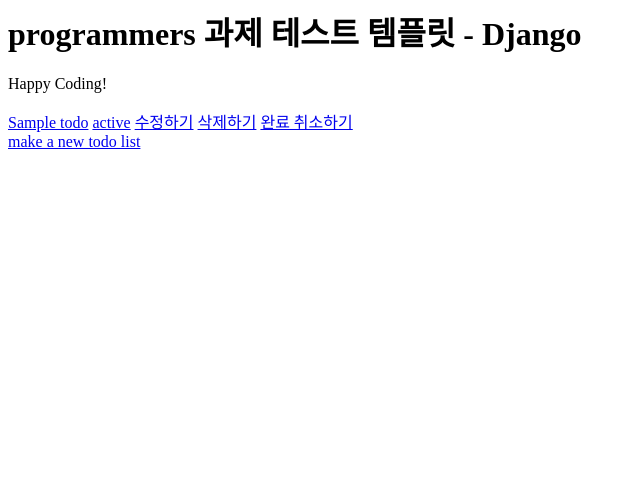
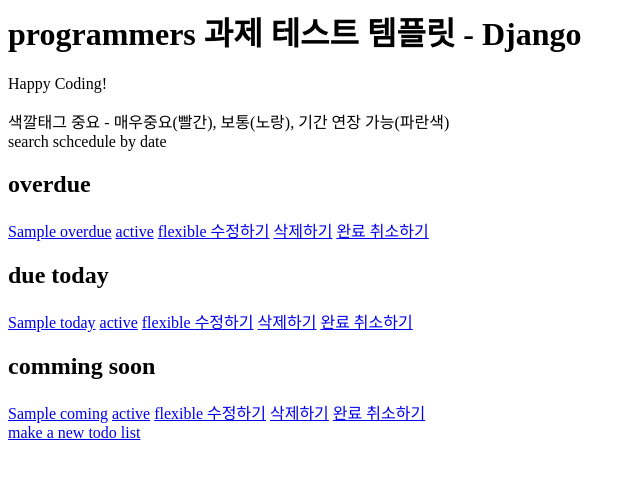
Before and after one commit to luvehayoung/repos, a Django app: template myapp/home/templates/index.html in a window 1280 px wide. Shown: the top 479 px of the page, without its empty margins (0-640 px from the left). Run offline with Django 3.2, Linux system fonts and the light colour scheme; the template is opened without the code that fills it: most values are stand-ins (such as "Sample title", 1, 10 or a date in 2020).

Commit message:
우선 순위 조정 기능과 마감기한 지난거 보여주는기능

```diff
--- a/myapp/home/templates/index.html
+++ b/myapp/home/templates/index.html
@@ -1,9 +1,79 @@
 <html>
     <h1>programmers 과제 테스트 템플릿 - Django</h1>
     <p>Happy Coding!</p>
-    {% for do in todos %}
+
+    <div>색깔태그 중요 - 매우중요(빨간), 보통(노랑), 기간 연장 가능(파란색) </div>
+
+    <div>
+      search schcedule by date
+
+    </div>
+
+    <div>
+      <h2>overdue</h2>
+      {% for do in overdue %}
+        <a href="{% url 'viewTodo' pk=do.pk %}">{{do.title}}</a>
+        <a href="{% url 'viewTodo' pk=do.pk %}">{{do.status}}</a>
+        <a href="{% url 'viewTodo' pk=do.pk %}">
+          {% if do.priority|stringformat:"s" == '1' %}
+            urgent
+          {% elif do.priority|stringformat:"s" == '2' %}
+            average
+          {% else %}
+            flexible
+          {% endif %}
+        </a>
+        <a href="{% url 'editTodo' pk=do.pk %}">수정하기</a>
+        <a href="{% url 'deleteTodo' pk=do.pk %}">삭제하기</a>
+        {% if do.status|stringformat:"s" == 'on process' %}
+          <a href="{% url 'doneTodo' pk=do.pk %}">완료</a>
+        {% else %}
+          <a href="{% url 'backTodo' pk=do.pk %}">완료 취소하기</a>
+        {% endif %}
+        <br>
+      {% endfor %}
+    </div>
+
+    <div>
+      <h2>due today</h2>
+      {% for do in today %}
+        <a href="{% url 'viewTodo' pk=do.pk %}">{{do.title}}</a>
+        <a href="{% url 'viewTodo' pk=do.pk %}">{{do.status}}</a>
+        <a href="{% url 'viewTodo' pk=do.pk %}">
+          {% if do.priority|stringformat:"s" == '1' %}
+            urgent
+          {% elif do.priority|stringformat:"s" == '2' %}
+            average
+          {% else %}
+            flexible
+          {% endif %}
+        </a>
+        <a href="{% url 'editTodo' pk=do.pk %}">수정하기</a>
+        <a href="{% url 'deleteTodo' pk=do.pk %}">삭제하기</a>
+        {% if do.status|stringformat:"s" == 'on process' %}
+          <a href="{% url 'doneTodo' pk=do.pk %}">완료</a>
+        {% else %}
+          <a href="{% url 'backTodo' pk=do.pk %}">완료 취소하기</a>
+        {% endif %}
+        <br>
+      {% endfor %}
+    </div>
+
+    <div>
+      <h2>comming soon</h2>
+    </div>
+    {% for do in coming %}
       <a href="{% url 'viewTodo' pk=do.pk %}">{{do.title}}</a>
       <a href="{% url 'viewTodo' pk=do.pk %}">{{do.status}}</a>
+      <a href="{% url 'viewTodo' pk=do.pk %}">
+        {% if do.priority|stringformat:"s" == '1' %}
+          urgent
+        {% elif do.priority|stringformat:"s" == '2' %}
+          average
+        {% else %}
+          flexible
+        {% endif %}
+      </a>
       <a href="{% url 'editTodo' pk=do.pk %}">수정하기</a>
       <a href="{% url 'deleteTodo' pk=do.pk %}">삭제하기</a>
       {% if do.status|stringformat:"s" == 'on process' %}
@@ -13,5 +83,7 @@
       {% endif %}
       <br>
     {% endfor %}
+
+
     <a href="{% url 'createTodo' %}">make a new todo list</a>
 </html>
--- a/myapp/user/forms.py
+++ b/myapp/user/forms.py
@@ -7,7 +7,7 @@
 class TodoForm(forms.ModelForm):
     class Meta:
         model = Todo
-        fields = ('title', 'content', 'due_date')
+        fields = ('title', 'content', 'due_date', 'priority')
         widgets = {
             'due_date': DateInput(attrs={'type': 'date'})
         }
--- a/myapp/user/models.py
+++ b/myapp/user/models.py
@@ -11,10 +11,16 @@
         ('on process', 'on process'),
         ('done', 'done'),
     )
+    priority_type = (
+        ('1','urgent'),
+        ('2','average'),
+        ('3','flexible')
+    )
     title = models.CharField(max_length=100)
     content = models.TextField()
     due_date = models.DateField(("Date"), default=datetime.date.today)
     status = models.TextField(choices=status_type, default='on process')
+    priority = models.TextField(choices=priority_type, default='average')
     created_at = models.DateTimeField(auto_now_add=True)
     updated_at = models.DateTimeField(auto_now=True)
 
```
Also changed, not shown: myapp/home/views.py (+9 -2 lines), myapp/user/migrations/0005_todo_priority.py (added), myapp/user/migrations/0006_auto_20190904_1050.py (added).
